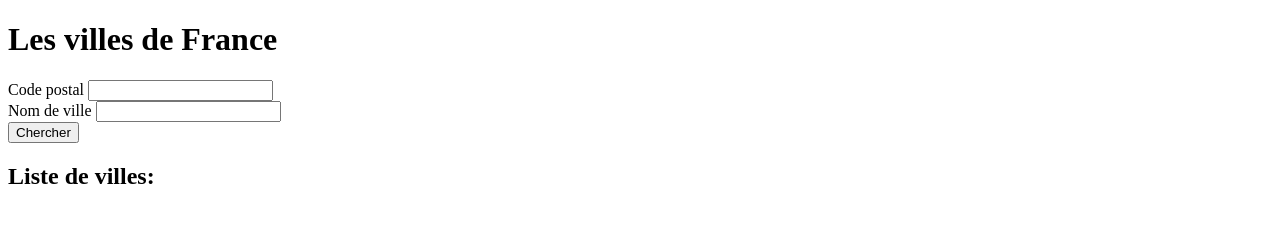
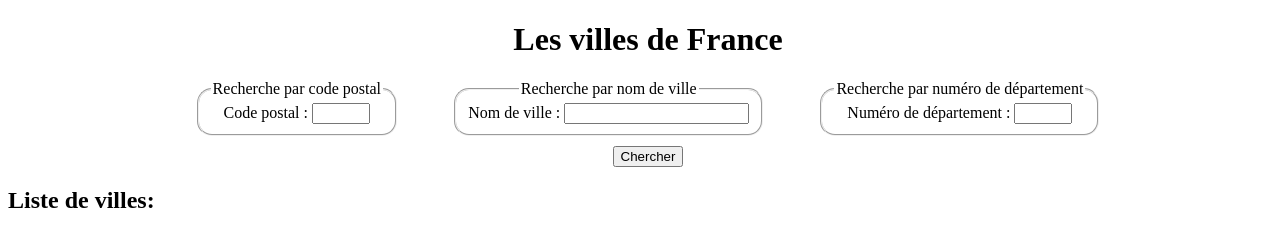
Before and after one commit to Brunod32/apigeo, a plain HTML site: page index.html in a window 1280 px wide. Drawn offline with Linux system fonts and the light colour scheme.

Commit message:
Added search by department number

```diff
--- a/index.html
+++ b/index.html
@@ -3,24 +3,44 @@
 <head>
     <meta charset="UTF-8">
     <meta name="viewport" content="width=device-width, initial-scale=1.0">
+    <link rel="stylesheet" href="style.css">
     <title>Villes de France</title>
 </head>
 <body>
     <h1>Les villes de France</h1>
 
-    <form>
-        <label for="zipCode">Code postal</label>
-        <input id="zipCode" type="number">
-        <br>
-        <label for="cityName">Nom de ville</label>
-        <input id="cityName" type="text">
+    <form id="reqform">
+        <fieldset>
+            <legend>
+                Recherche par code postal
+            </legend>
+            <label for="zipCode">Code postal :</label>
+            <input id="zipCode" type="number">
+        </fieldset>
+
+        <fieldset>
+            <legend>
+                Recherche par nom de ville
+            </legend>
+            <label for="cityName">Nom de ville :</label>
+            <input id="cityName" type="text">
+        </fieldset>
+
+        <fieldset>
+            <legend>
+                Recherche par numéro de département
+            </legend>
+            <label for="departmentNumber">Numéro de département : </label>
+            <input id="departmentNumber" type="number">
+        </fieldset>
     </form>
-    <button type="submit" id="btnSearch">Chercher</button>
+    <div id="btndiv">
+        <button type="submit" id="btnSearch">Chercher</button>
+    </div>
 
     <div>
         <h2>Liste de villes:</h2>
         <div id="searchResult">
-
         </div>
     </div>
 
--- a/script.js
+++ b/script.js
@@ -9,7 +9,6 @@ let apiCallByZipCode = function (code) {
                 // Je boucle sur toutes les villes correspondantes au zipCode saisi
                 for (let i = 0; i < data.length; i++) {
                     //console.log(data[i].nom);
-
                     // Je créé les li dans la ul
                     let cityNameList = document.createElement("ul");
                     //cityNameList.setAttribute("id", "cityName"+data[i].nom);
@@ -45,11 +44,35 @@ let apiCallByCityName = function (cityName) {
         ).catch(err => console.log('Erreur ' + err));
 }
 
+// appel à l'pai par numéro de département
+let apiCallByDepartment = function (department) {
+    let urlDepartment = `https://geo.api.gouv.fr/departements/${department}/communes`;
+
+    fetch(urlDepartment)
+        .then(response => response.json()
+            .then((data) => {
+                let count = document.createElement("h3");
+                count.appendChild(document.createTextNode("Le département compte " + data.length + " communes."))
+                searchResult.prepend(count);
+                for (let i = 0; i < data.length; i++) {
+                    let cityNameList = document.createElement("ul");
+                    cityNameList.setAttribute("class", "cityName");
+                    searchResult.appendChild(cityNameList);
+                    let li = document.createElement("li");
+                    li.appendChild(document.createTextNode(data[i].nom + ", population: " + data[i].population + " habitants"));
+                    li.setAttribute("id", "city" + data[i].nom);
+                    cityNameList.appendChild(li);
+                }
+        })
+    ).catch(err => console.log('Erreur ' + err));
+}
+
 
 // Ecouteur d'événement sur la soumission du formulaire au click du btn
 let btnSearch = document.getElementById("btnSearch");
 let zipCode = document.getElementById("zipCode");
 let cityName = document.getElementById("cityName");
+let departmentNumber = document.getElementById("departmentNumber");
 
 btnSearch.addEventListener('click', (e) => {
     e.preventDefault();
@@ -59,4 +82,5 @@ btnSearch.addEventListener('click', (e) => {
     }
     apiCallByZipCode(zipCode.value);
     apiCallByCityName(cityName.value);
+    apiCallByDepartment(departmentNumber.value)
 })
--- /dev/null
+++ b/style.css
@@ -0,0 +1,37 @@
+body {
+    width: 100vw;
+}
+
+h1 {
+    text-align: center;
+}
+
+form {
+    margin: auto;
+}
+
+fieldset {
+    border-radius: 15px;
+}
+
+#reqform {
+    text-align: center;
+    width: 75%;
+}
+
+#zipCode,
+#departmentNumber {
+    width: 50px;
+}
+
+#btndiv {
+    text-align: center;
+    margin-top: 10px;
+}
+
+@media screen and (min-width: 800px) {
+    #reqform {
+        display: flex;
+        justify-content: space-around;
+    }
+}
```
